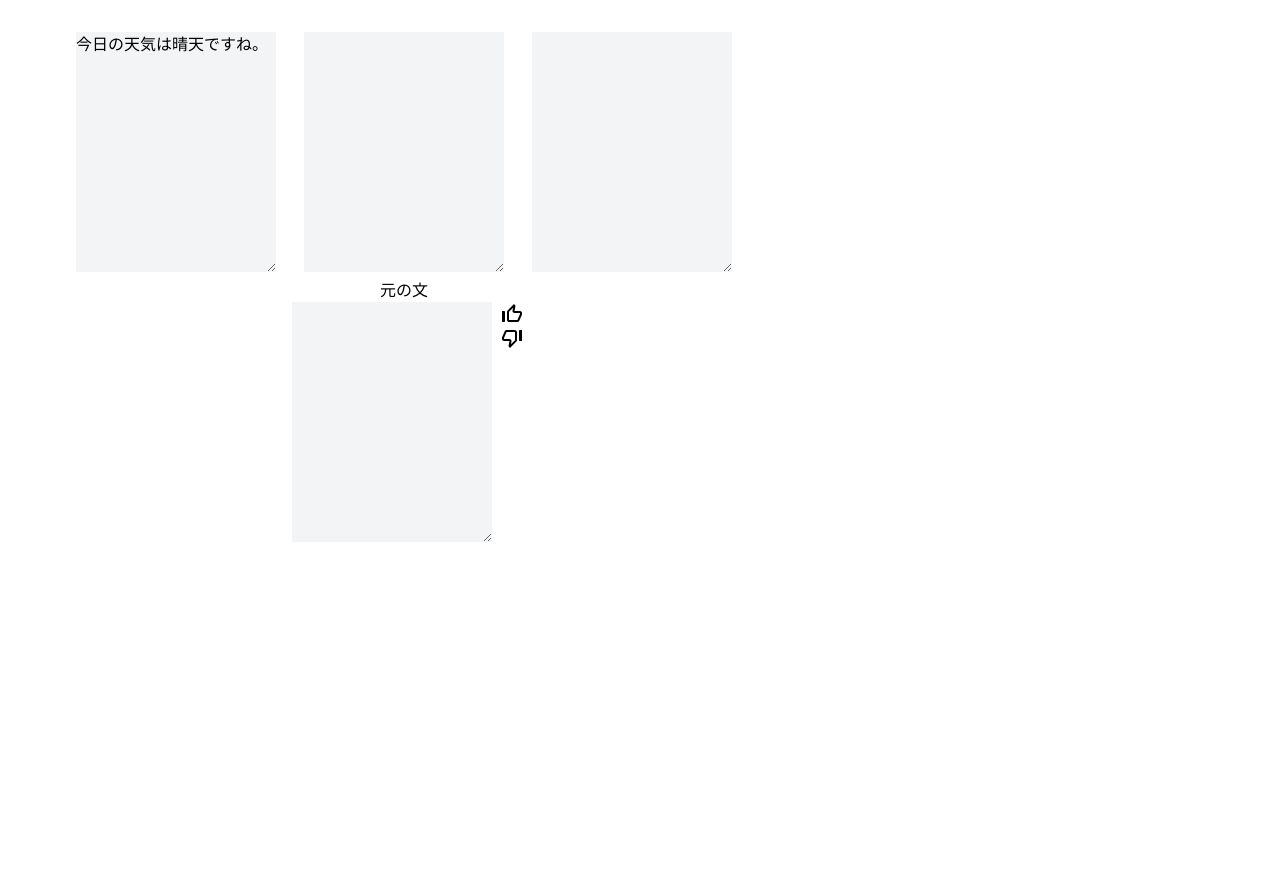
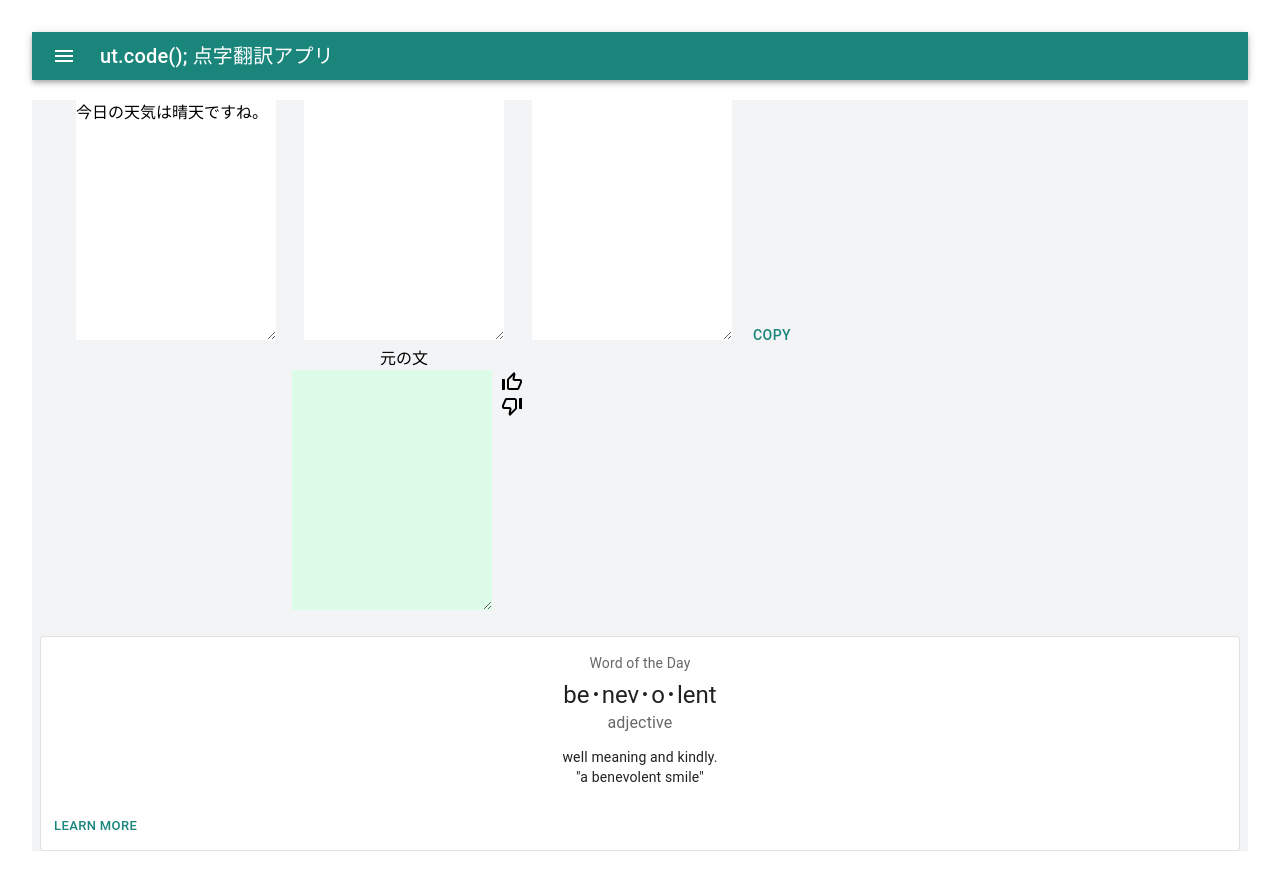
Before and after one commit to ut-code/translate-braille, a React (Vite) app in the folder web/: page / in a window 1280 px wide. Before the commit the page ends 800 px from the top, so only its background shows below. Built offline with nearby package versions, Linux system fonts and the light colour scheme; no server answers.

Commit message:
MUIを導入した

```diff
--- a/web/package.json
+++ b/web/package.json
@@ -14,6 +14,7 @@
     "@mui/styled-engine": "^5.11.11",
     "material-icons": "^1.13.2",
     "react": "^18.2.0",
+    "react-copy-to-clipboard": "^5.1.0",
     "react-dom": "^18.2.0",
     "react-textarea-autosize": "^8.4.0"
   },
--- a/web/src/App.tsx
+++ b/web/src/App.tsx
@@ -4,12 +4,50 @@ import './App.css'
 import React from 'react'
 // import ThumbUpAltIcon from '@mui/icons-material/ThumbUpAlt';
 import { ThumbUpOffAlt, ThumbDownOffAlt, ThumbUpAlt, ThumbDownAlt } from '@mui/icons-material';
+import { Button, AppBar, Toolbar, IconButton, Typography } from '@mui/material';
+import MenuIcon from '@mui/icons-material/Menu';
+import { useTheme } from '@mui/material/styles';
+import ContentCopyIcon from '@mui/icons-material/ContentCopy';
+import Box from '@mui/material/Box';
+import Card from '@mui/material/Card';
+import CardActions from '@mui/material/CardActions';
+import CardContent from '@mui/material/CardContent';
 
+const bull = (
+  <Box
+    component="span"
+    sx={{ display: 'inline-block', mx: '2px', transform: 'scale(0.8)' }}
+  >
+    •
+  </Box>
+);
+
+const card = (
+  <React.Fragment>
+    <CardContent>
+      <Typography sx={{ fontSize: 14 }} color="text.secondary" gutterBottom>
+        Word of the Day
+      </Typography>
+      <Typography variant="h5" component="div">
+        be{bull}nev{bull}o{bull}lent
+      </Typography>
+      <Typography sx={{ mb: 1.5 }} color="text.secondary">
+        adjective
+      </Typography>
+      <Typography variant="body2">
+        well meaning and kindly.
+        <br />
+        {'"a benevolent smile"'}
+      </Typography>
+    </CardContent>
+    <CardActions>
+      <Button size="small">Learn More</Button>
+    </CardActions>
+  </React.Fragment>
+);
 
 const TextAreaEditable = () => {
   const [content, setContent] = React.useState("")
-
-
   return (
     <textarea className="bg-gray-200 h-60 mx-2"
       value={content}
@@ -61,49 +99,57 @@ function App() {
     })
   },[wakati1])
 
-
+  const theme = useTheme();
   return (
     <div className="App">
-    <div className="px-2">
+      <AppBar position="static">
+        <Toolbar variant="dense">
+          <IconButton edge="start" color="inherit" aria-label="menu" sx={{ mr: 2 }}>
+            <MenuIcon />
+          </IconButton>
+          <Typography variant="h6" color="inherit" component="div">
+            ut.code(); 点字翻訳アプリ
+          </Typography>
+        </Toolbar>
+      </AppBar>
 
-  <div className="flex mx-2 px-5">
+      <div className="px-2 bg-gray-100">
+        <div className="flex my-5 mx-2 px-5">
           <div>
-      <textarea className="bg-gray-100 h-60 mx-2"
+            <textarea className="bg-white-200 h-60 mx-2"
               value={source}
               onChange={e => setSource(e.currentTarget.value)}
             />
           </div>
           <div>
-      <textarea className="bg-gray-100 h-60 mx-2"
+            <textarea className="bg-white-200 h-60 mx-2"
             value={wakati1}
             onChange={e => setWakati1(e.currentTarget.value)}
             />
-      {/* 左に詰める css */}
-      {/* <div className="flex flex-col float-right">
-        {thumbdown1 || <ThumbUpOffAlt onClick={()=>{setThumbup1(true); sendWakatiEvaluation(source, wakati1, '1'); }}/>}
-        {thumbup1 || <ThumbDownOffAlt onClick={()=>{setThumbdown1(true); sendWakatiEvaluation(source, wakati1, '-1');}}/>}
-      </div> */}
             <div>元の文</div>
-      <textarea className="bg-gray-100 h-60 mx-2"
+            <div>
+            <textarea className="bg-green-100 h-60 mx-2"
             value={wakati2}
-      // onChange={e => setWakati2(e.currentTarget.value)}
             />
             <div className="flex flex-col float-right">
               {thumbdown2 || <ThumbUpOffAlt onClick={()=>{setThumbup2(true)}}/>}
               {thumbup2 || <ThumbDownOffAlt onClick={()=>{setThumbdown2(true)}}/>}
             </div>
             </div>
+          </div>
 
           <div>
-        <textarea className="bg-gray-100 h-60 mx-2"
+            <textarea className="bg-white-200 h-60 mx-2"
             value={target}
-      onChange={e => setTarget(e.currentTarget.value)}
-    />
+            onChange={(e) => {setTarget(e.currentTarget.value)}}/>
+          <Button onClick={() => {navigator.clipboard.writeText(target)}}>Copy</Button>
           </div>
           </div>
-    {/* make good button and bad button */}
           <div className="flex mx-2 px-5">
         </div>
+        <Box sx={{ minWidth: 275 }}>
+      <Card variant="outlined">{card}</Card>
+    </Box>
       </div>
 
     </div>
--- a/web/src/main.tsx
+++ b/web/src/main.tsx
@@ -2,9 +2,20 @@ import React from 'react'
 import ReactDOM from 'react-dom/client'
 import App from './App'
 import './index.css'
+import { createTheme, ThemeProvider } from '@mui/material/styles'
+
+const theme = createTheme({
+  palette: {
+    primary: {
+      main: '#19857b',
+    },
+    secondary: {
+      main: '#19857b',
+    },
+  }});
 
 ReactDOM.createRoot(document.getElementById('root') as HTMLElement).render(
   <React.StrictMode>
-    <App />
+    <ThemeProvider theme={theme}><App/></ThemeProvider>
   </React.StrictMode>,
 )
```
Also changed, not shown: 1 other file (tests, documents, lock files or other folders). Lines whose indentation alone changed are shown as unchanged.
